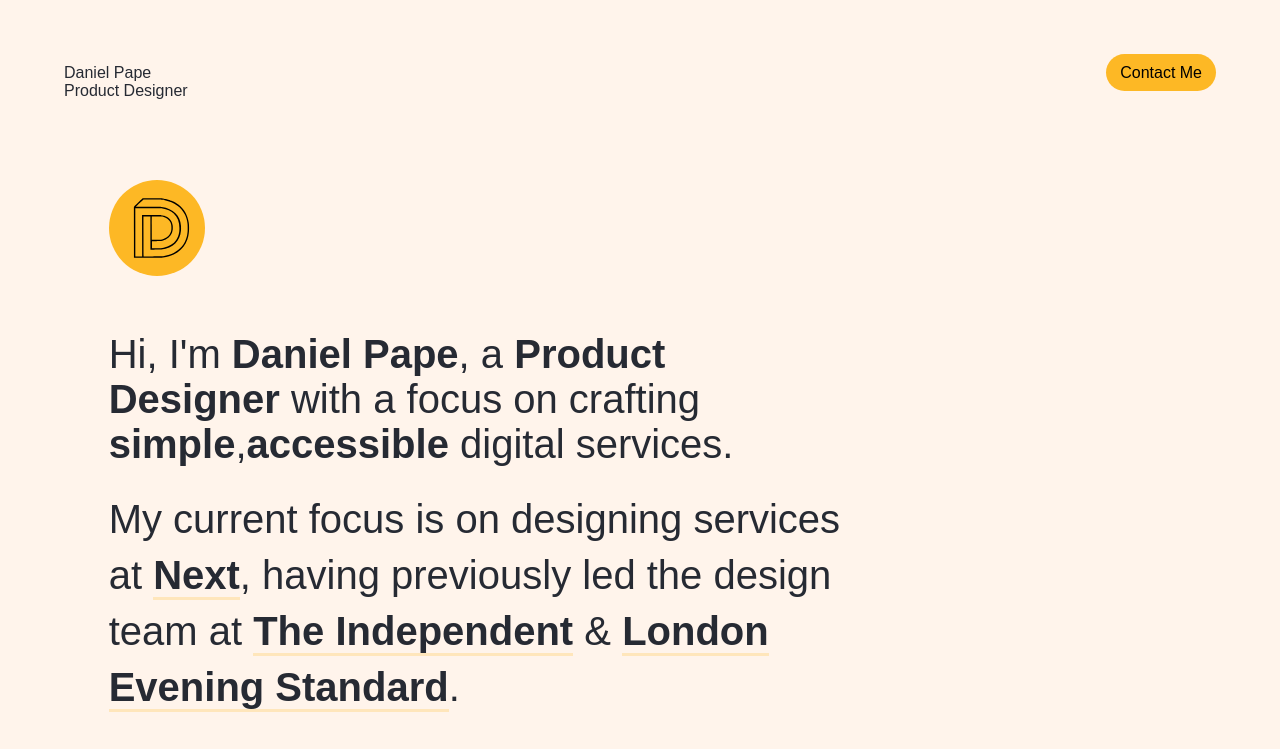
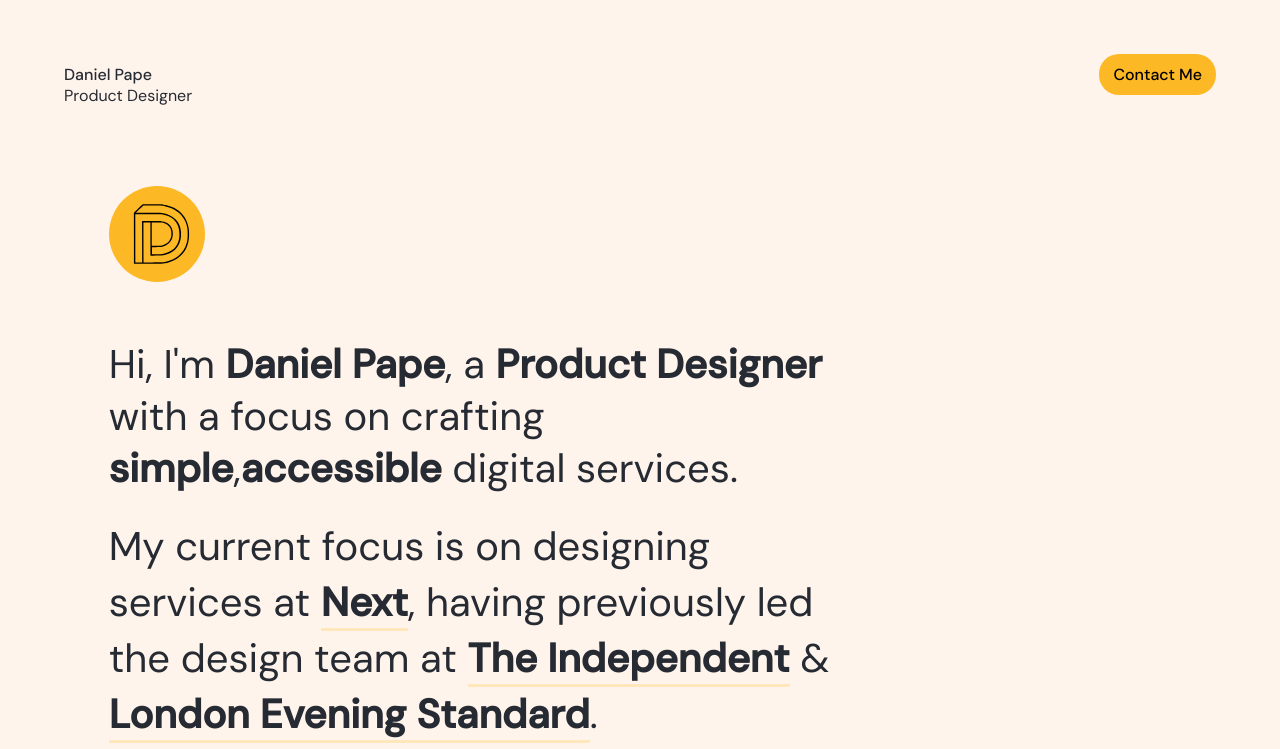
Before and after one commit to danielpape/danielpape.co.uk, a Next.js app: page / in a window 1280 px wide. Shown: the top 749 px of the page. Built offline with nearby package versions, Linux system fonts and the light colour scheme.

Commit message:
Added Fontsource

```diff
--- a/package.json
+++ b/package.json
@@ -10,6 +10,7 @@
     "lint": "next lint"
   },
   "dependencies": {
+    "@fontsource/dm-sans": "^5.0.5",
     "babel-preset-es2015": "^6.24.1",
     "contentful": "^9.1.6",
     "dateformat": "^5.0.2",
--- a/pages/index.js
+++ b/pages/index.js
@@ -4,6 +4,9 @@ import Intro from "../components/intro";
 import AboutMe from "../components/aboutme";
 import Footer from "../components/footer";
 import React from "react";
+
+import "@fontsource/dm-sans/400.css";
+import "@fontsource/dm-sans/500.css";
 
 export default function Home() {
   return (
--- a/styles/globals.css
+++ b/styles/globals.css
@@ -5,8 +5,6 @@
   --dark-bg: #161c21;
   --dark-text: #fff4eb;
 }
-
-@import url('https://fonts.googleapis.com/css2?family=DM+Sans:wght@400;500&display=swap');
 
 html,
 body {
```
Also changed, not shown: 1 other file (tests, documents, lock files or other folders).
